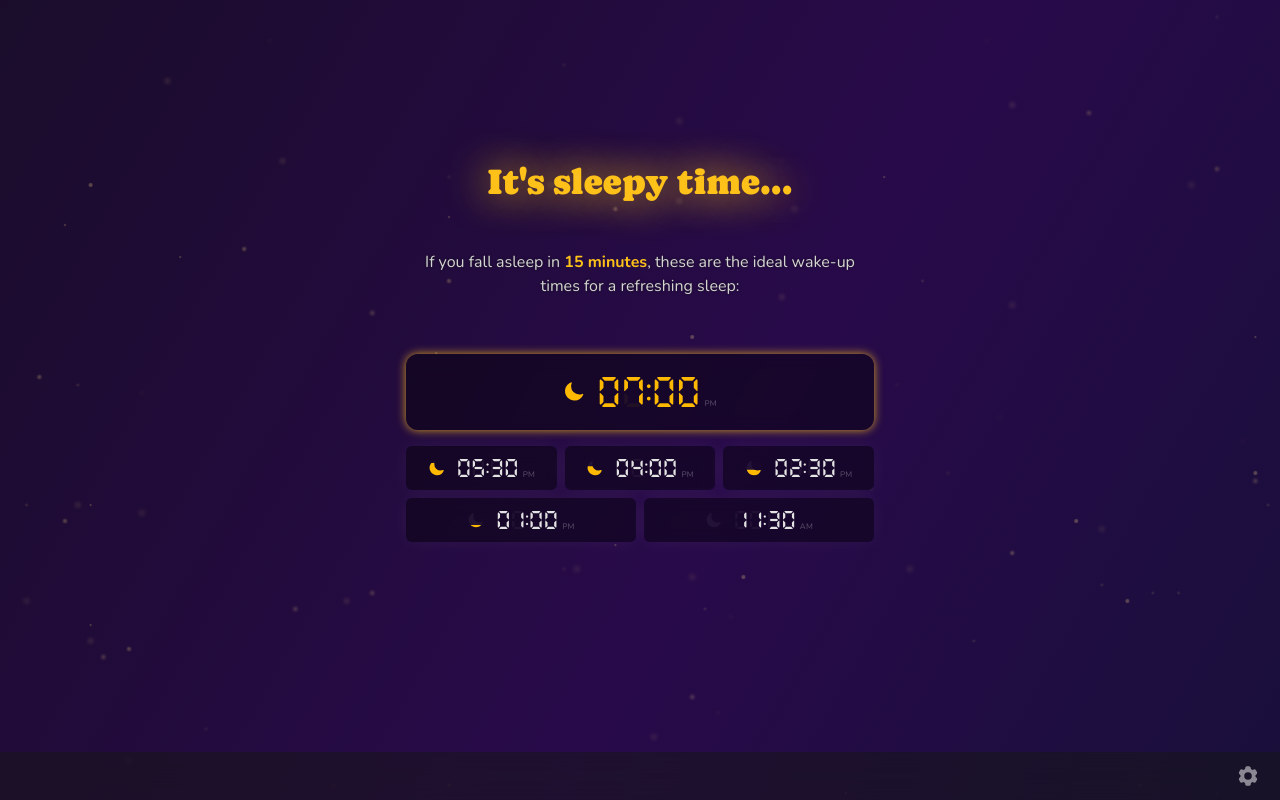
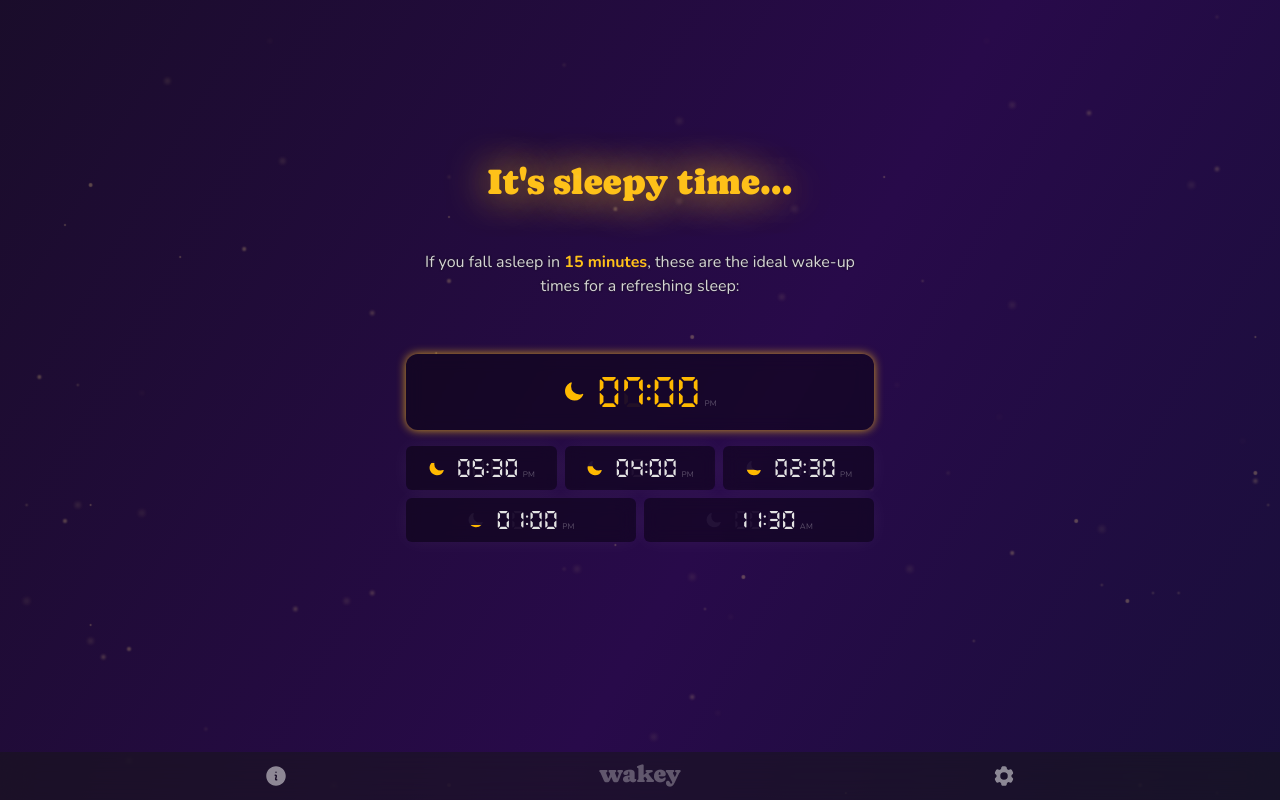
Before and after one commit to aronsantha/wakey, a React (Vite) app: page / in a window 1280 px wide. Built offline with nearby package versions, Linux system fonts and the light colour scheme.

Commit message:
info modal wip

```diff
--- a/src/components/App.jsx
+++ b/src/components/App.jsx
@@ -1,7 +1,11 @@
 import { useState, useEffect } from "react";
 import { useStickyState } from "../hooks.js";
 import BaseModal from "./BaseModal.jsx";
-import { Cog6ToothIcon, MoonIcon } from "@heroicons/react/24/solid";
+import {
+  Cog6ToothIcon,
+  MoonIcon,
+  InformationCircleIcon,
+} from "@heroicons/react/24/solid";
 
 function App() {
   const [offsetInMins, setOffset] = useStickyState(15, "time-to-fall-asleep");
@@ -54,13 +58,24 @@ function App() {
         />
       </div>
       <div className="flex h-screen flex-col items-center overflow-y-auto scroll-smooth pb-40 md:justify-center">
-        <footer className="fixed right-0 bottom-0 z-50 flex h-12 w-full items-center justify-end bg-neutral-900/50 px-3 backdrop-blur-lg">
+        <footer className="fixed right-0 bottom-0 z-50 h-12 w-full bg-neutral-900/50 px-3 backdrop-blur-lg">
+          <div className="mx-auto flex h-full w-full max-w-[800px] items-center justify-between px-4">
+            <InformationCircleIcon
+              as={"button"}
+              onClick={() => setIsModalOpen(true)}
+              className="z-10 h-10 cursor-pointer rounded-full p-2 text-white opacity-50 transition-all duration-75 hover:opacity-100"
+              aria-label="Open information modal"
+            />
+            <h1 className="font-caprasimo pb-1 text-2xl text-white/30">
+              wakey
+            </h1>
             <Cog6ToothIcon
               as={"button"}
               onClick={() => setIsModalOpen(true)}
               className="z-10 h-10 cursor-pointer rounded-full p-2 text-white opacity-50 transition-all duration-75 hover:opacity-100"
               aria-label="Open settings modal"
             />
+          </div>
         </footer>
         <main className="mt-16 flex max-w-[500px] flex-col px-4 text-center">
           <div className="mb-14 flex flex-col gap-4">
```
Lines whose indentation alone changed are shown as unchanged.
